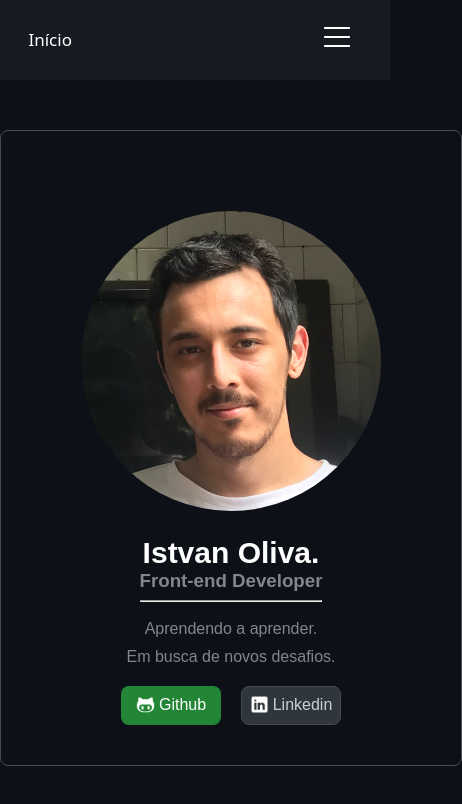
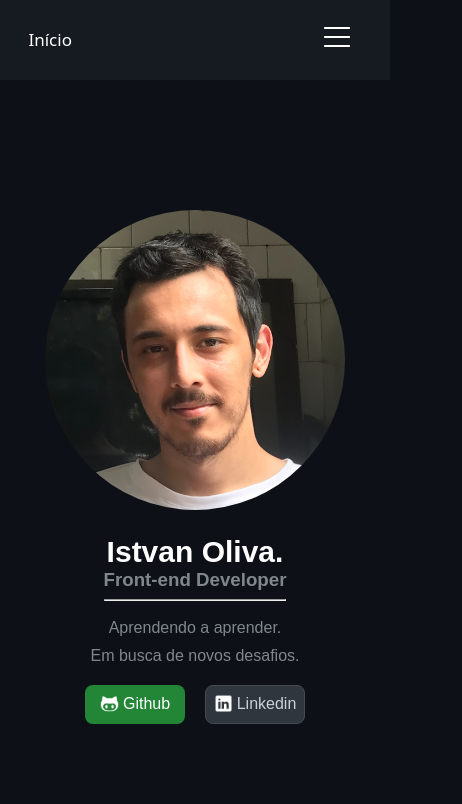
Before and after one commit to Istvanoliva/portfolio, a React (Create React App) app in the folder portfolio/: page / in a window 390 px wide. Shown: the top 804 px of the page, 462 px wide, since content can reach past the window. Built offline with nearby package versions, Linux system fonts and the light colour scheme.

Commit message:
style: (Inicio) @media query

```diff
--- a/portfolio/src/Pages/Inicio/Inicio.css
+++ b/portfolio/src/Pages/Inicio/Inicio.css
@@ -96,3 +96,15 @@
       opacity: 0;
     }
   }
+
+@media screen and (max-width: 540px) {
+  .card-profile {
+    width: 300px;
+    border: none;
+  }
+
+  .card-profile:hover {
+    border: none;
+    box-shadow: none;
+  }
+}
```
Lines whose indentation alone changed are shown as unchanged.
